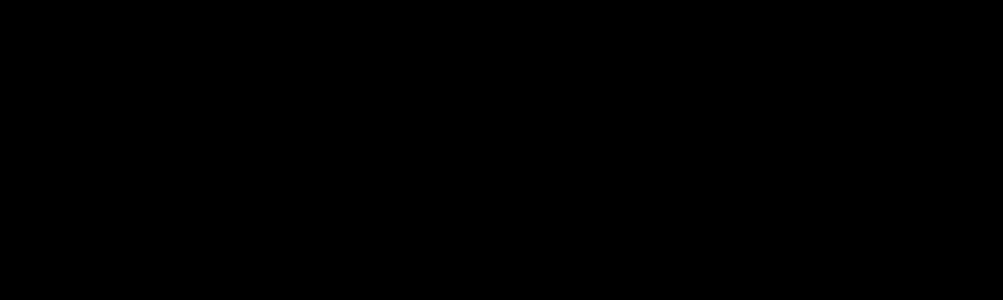
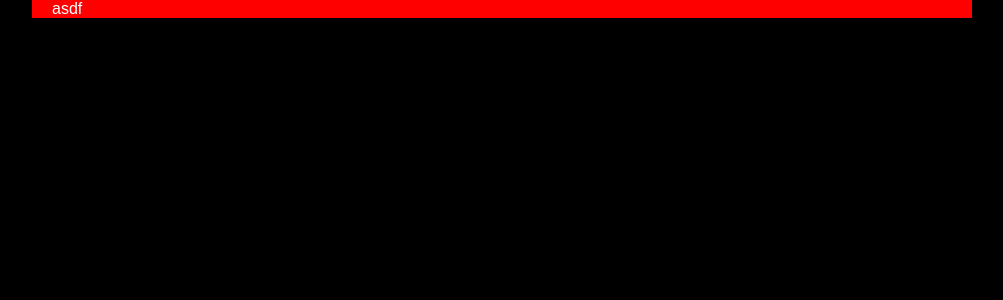
Before and after one commit to rarcz29/cnode-client, a React (Create React App) app: page / in a window 1280 px wide. Shown: the top 300 px of the page, without its empty margins (138-1141 px from the left). Built offline with nearby package versions, Linux system fonts and the light colour scheme.

Commit message:
Update routing

```diff
--- a/package.json
+++ b/package.json
@@ -11,6 +11,7 @@
     "@types/react": "^17.0.0",
     "@types/react-dom": "^17.0.0",
     "axios": "^0.21.1",
+    "history": "^5.0.0",
     "react": "^17.0.2",
     "react-dom": "^17.0.2",
     "react-router": "6.0.0-beta.0",
--- a/src/App.tsx
+++ b/src/App.tsx
@@ -1,12 +1,19 @@
 import React from 'react';
+import { useRoutes } from 'react-router-dom';
+import routes from 'routes';
 import GlobalStyle from './styles/GlobalStyle';
 
 type AppProps = {};
 
-const App: React.FC<AppProps> = () => (
-  <>
-    <GlobalStyle />
-  </>
-);
+const App: React.FC<AppProps> = () => {
+  const routing = useRoutes(routes);
+
+  return (
+    <>
+      <GlobalStyle />
+      {routing}
+    </>
+  );
+};
 
 export default App;
--- a/src/components/Container/Container.tsx
+++ b/src/components/Container/Container.tsx
@@ -11,8 +11,8 @@ const StyledDiv = styled.div`
   background-color: red;
 `;
 
-const Container: React.FC<ContainerProps> = (props) => {
-  return <StyledDiv {...props} />;
-};
+const Container: React.FC<ContainerProps> = ({ children }) => (
+  <StyledDiv>{children}</StyledDiv>
+);
 
 export default Container;
--- /dev/null
+++ b/src/components/Container/index.ts
@@ -0,0 +1 @@
+export { default } from './Container';
--- /dev/null
+++ b/src/components/index.ts
@@ -0,0 +1,3 @@
+import Container from './Container';
+
+export { Container };
--- a/src/index.tsx
+++ b/src/index.tsx
@@ -1,10 +1,13 @@
 import React from 'react';
 import ReactDOM from 'react-dom';
+import { BrowserRouter } from 'react-router-dom';
 import App from './App';
 
 ReactDOM.render(
   <React.StrictMode>
-    <App />
+    <BrowserRouter>
+      <App />
+    </BrowserRouter>
   </React.StrictMode>,
   document.getElementById('root'),
 );
--- a/src/layouts/HomeLayout/HomeLayout.tsx
+++ b/src/layouts/HomeLayout/HomeLayout.tsx
@@ -1,9 +1,7 @@
+import { Container } from 'components';
 import React from 'react';
 
 type HomeLayoutProps = {};
 
-const HomeLayout: React.FC<HomeLayoutProps> = () => {
-  return <div></div>;
-};
-
+const HomeLayout: React.FC<HomeLayoutProps> = () => <Container>asdf</Container>;
 export default HomeLayout;
--- /dev/null
+++ b/src/layouts/index.ts
@@ -0,0 +1,3 @@
+import HomeLayout from './HomeLayout';
+
+export { HomeLayout };
--- /dev/null
+++ b/src/routes.tsx
@@ -0,0 +1,11 @@
+import { HomeLayout } from 'layouts';
+import React from 'react';
+
+const routes = [
+  {
+    path: '/',
+    element: <HomeLayout />,
+  },
+];
+
+export default routes;
```
Also changed, not shown: .eslintrc.json, 1 other file (tests, documents, lock files or other folders).
